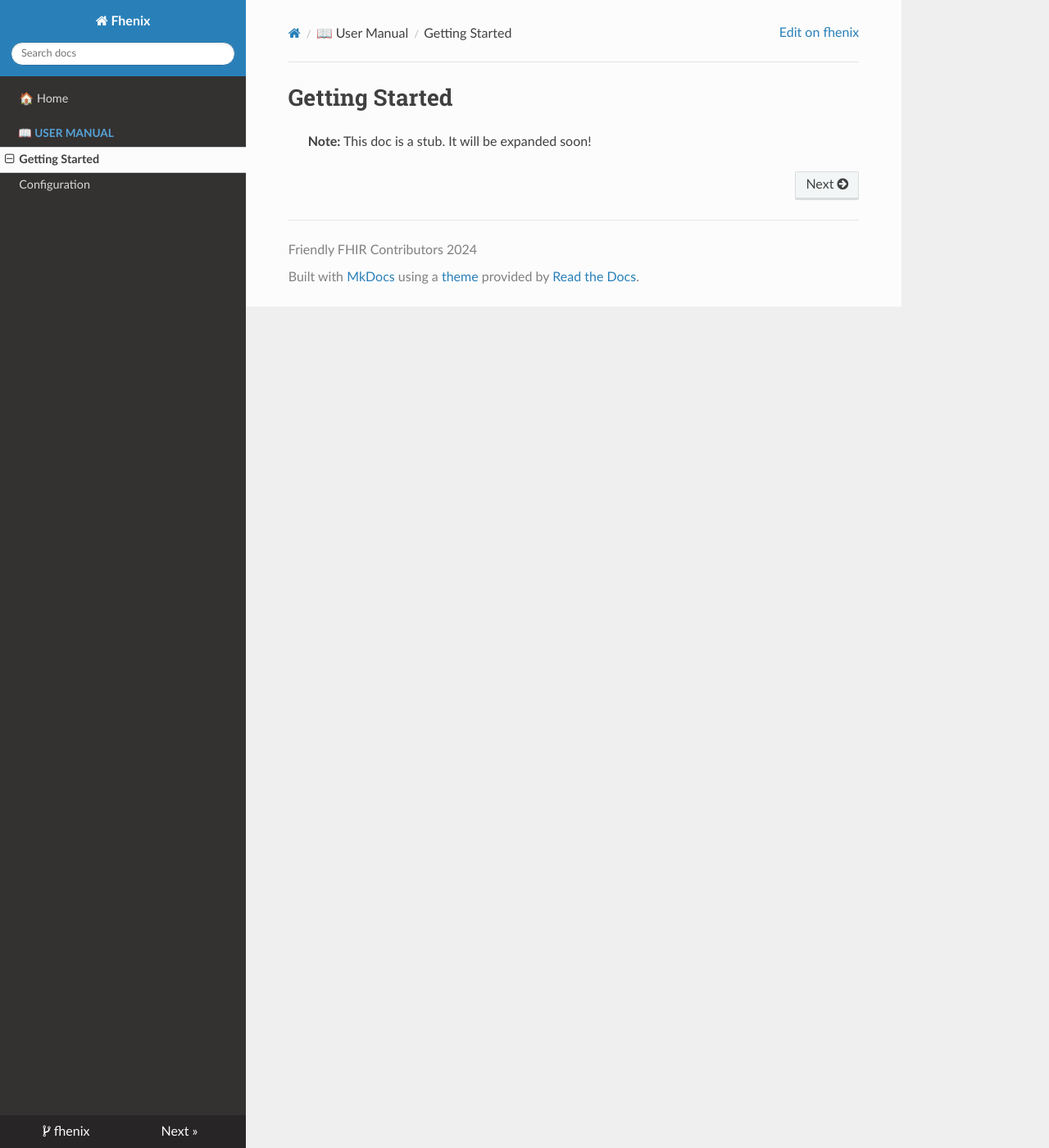
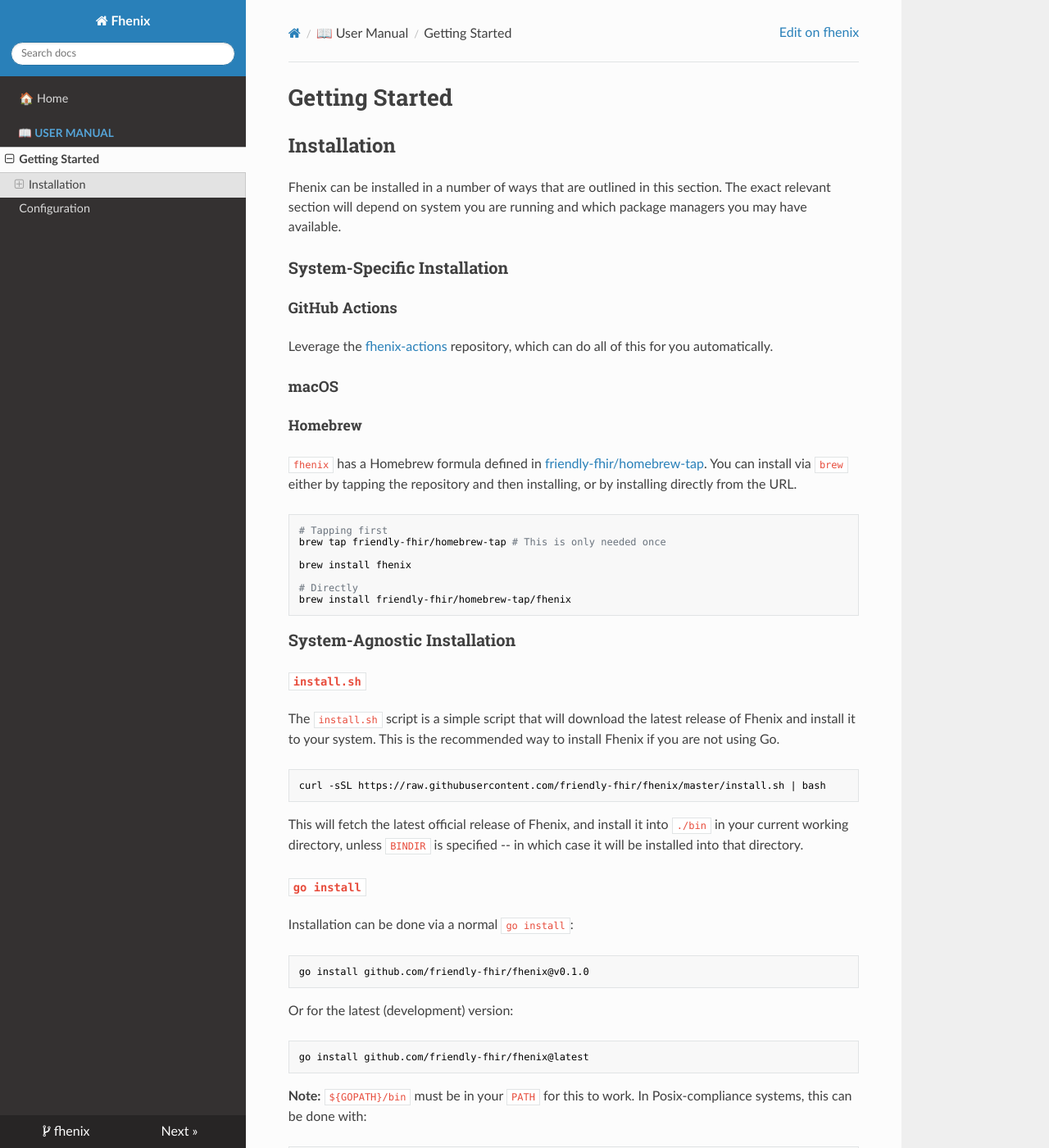
Before and after one commit to friendly-fhir/fhenix, an MkDocs documentation site: the page built from docs/user-manual/getting-started.md, in a window 1280 px wide and 1400 px high. Shown: the whole window at 82% size. Built offline with MkDocs 1.6.1, drawn with Linux system fonts in a browser that asks for light colours; nearby versions of some CDN libraries; some of the changed text lies outside the part shown.

Commit message:
Add `install.sh` script
This provides an alternative way to install the `fhenix` binary
without requiring `go install` or the go toolchain to be installed.
Documentation has been updated to include this new installation method.

````diff
--- a/docs/user-manual/getting-started.md
+++ b/docs/user-manual/getting-started.md
@@ -1,3 +1,73 @@
 # Getting Started
 
-> **Note:** This doc is a stub. It will be expanded soon!
+## Installation
+
+Fhenix can be installed in a number of ways that are outlined in this section.
+The exact relevant section will depend on system you are running and which
+package managers you may have available.
+
+### System-Specific Installation
+
+#### GitHub Actions
+
+Leverage the [fhenix-actions] repository, which can do all of this for you
+automatically.
+
+[fhenix-actions]: https://github.com/friendly-fhir/fhenix-actions
+
+#### macOS
+
+##### Homebrew
+
+`fhenix` has a Homebrew formula defined in [friendly-fhir/homebrew-tap]. You can
+install via `brew` either by tapping the repository and then installing, or by
+installing directly from the URL.
+
+```bash
+# Tapping first
+brew tap friendly-fhir/homebrew-tap # This is only needed once
+
+brew install fhenix
+
+# Directly
+brew install friendly-fhir/homebrew-tap/fhenix
+```
+
+[friendly-fhir/homebrew-tap]: https://github.com/friendly-fhir/homebrew-tap
+
+### System-Agnostic Installation
+
+#### `install.sh`
+
+The `install.sh` script is a simple script that will download the latest release
+of Fhenix and install it to your system. This is the recommended way to install
+Fhenix if you are not using Go.
+
+```bash
+curl -sSL https://raw.githubusercontent.com/friendly-fhir/fhenix/master/install.sh | bash
+```
+
+This will fetch the latest official release of Fhenix, and install it into
+`./bin` in your current working directory, unless `BINDIR` is specified -- in
+which case it will be installed into that directory.
+
+#### `go install`
+
+Installation can be done via a normal `go install`:
+
+```bash
+go install github.com/friendly-fhir/fhenix@v0.1.0
+```
+
+Or for the latest (development) version:
+
+```bash
+go install github.com/friendly-fhir/fhenix@latest
+```
+
+**Note:** `${GOPATH}/bin` must be in your `PATH` for this to work. In
+Posix-compliance systems, this can be done with:
+
+```bash
+export PATH="${PATH}:$(go env GOPATH)/bin"
+```
````
Also changed, not shown: README.md (+24 -20 lines), 1 other file.
